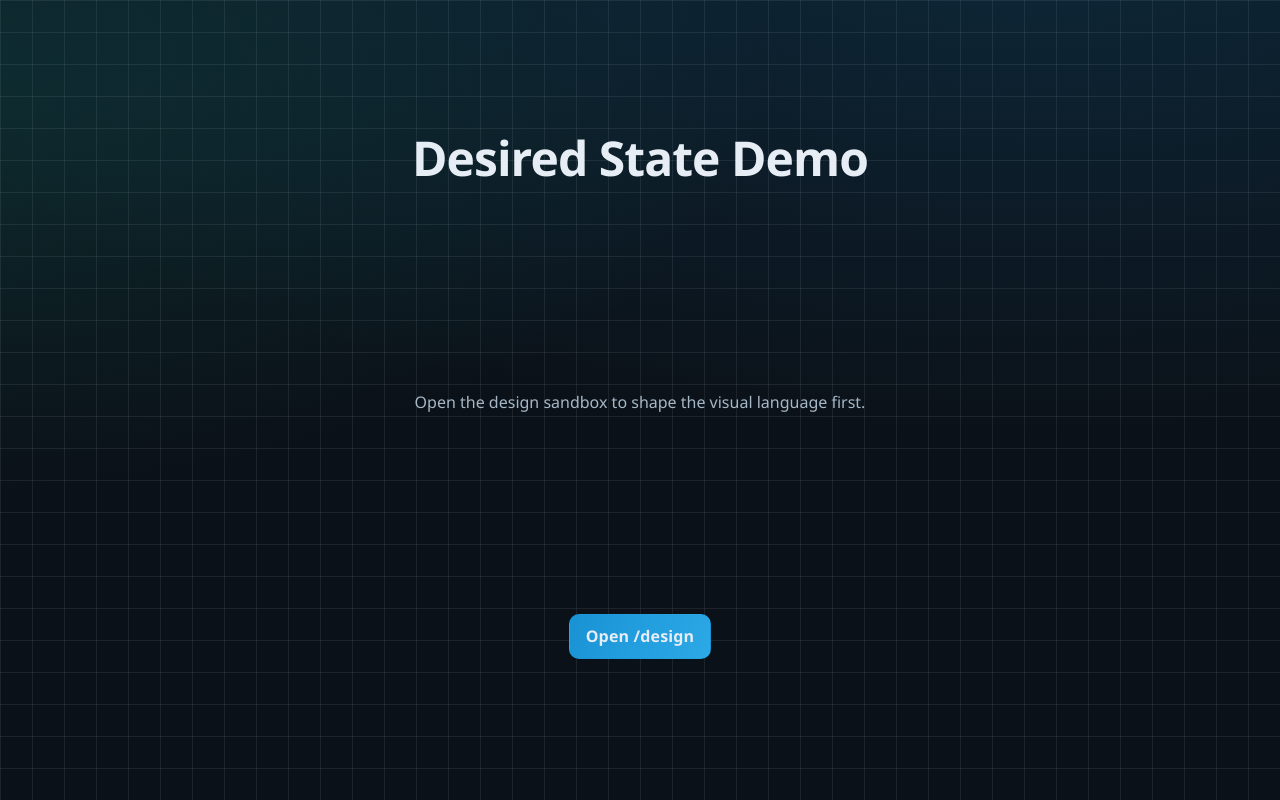
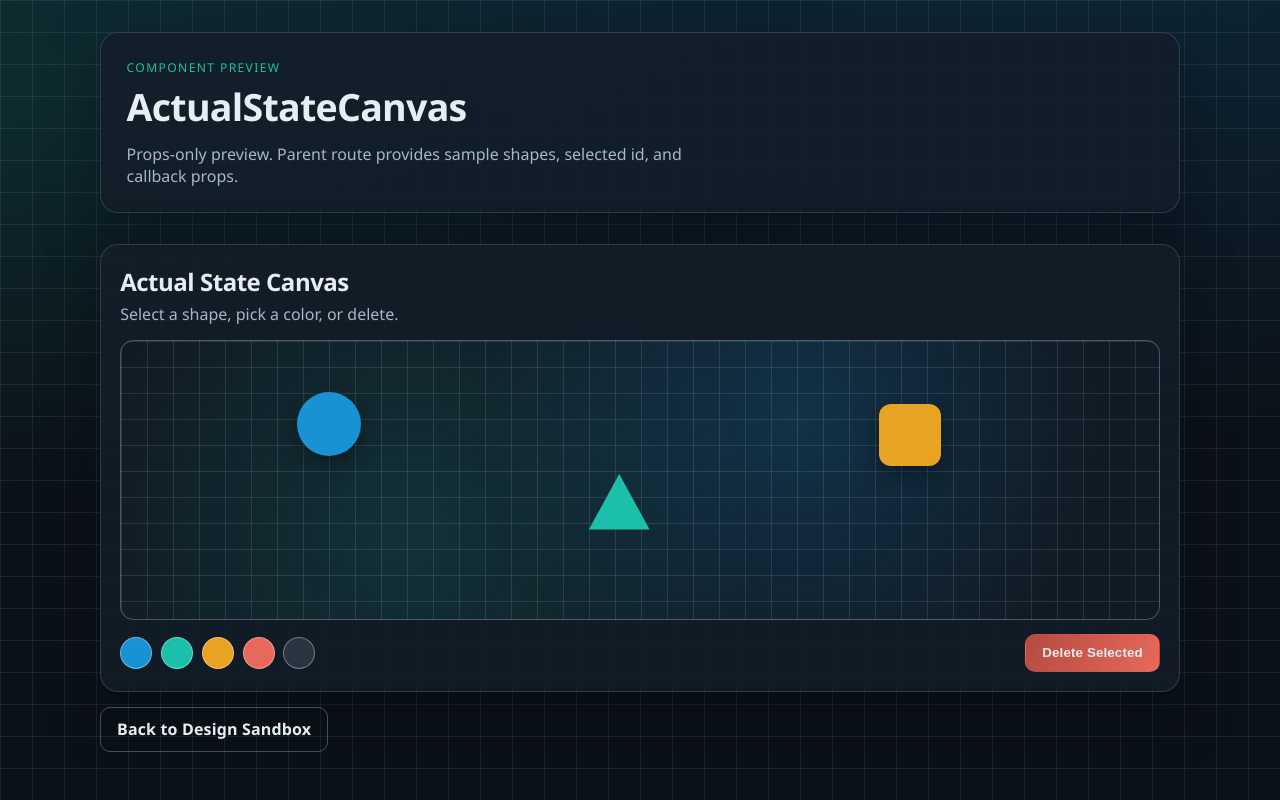
Before and after one commit to LiamCarver/desired-state-demo, a React (Vite) app in the folder app/: page /design/components/canvas in a window 1280 px wide. Before the commit this address led to /. Built offline with nearby package versions, Linux system fonts and the light colour scheme.

Commit message:
feat: add props-only actual state canvas component route

```diff
--- a/app/src/App.tsx
+++ b/app/src/App.tsx
@@ -1,4 +1,5 @@
 import { Navigate, Route, Routes } from 'react-router-dom'
+import CanvasComponentRoute from './routes/CanvasComponentRoute'
 import DesignRoute from './routes/DesignRoute'
 import HomeRoute from './routes/HomeRoute'
 
@@ -7,6 +8,7 @@ function App() {
     <Routes>
       <Route path="/" element={<HomeRoute />} />
       <Route path="/design" element={<DesignRoute />} />
+      <Route path="/design/components/canvas" element={<CanvasComponentRoute />} />
       <Route path="*" element={<Navigate to="/" replace />} />
     </Routes>
   )
--- /dev/null
+++ b/app/src/components/ActualStateCanvas.tsx
@@ -0,0 +1,91 @@
+export type CanvasShapeType = 'circle' | 'triangle' | 'square'
+
+export type CanvasShape = {
+  id: string
+  type: CanvasShapeType
+  color: string
+  x: number
+  y: number
+  size: number
+}
+
+export type CanvasColorOption = {
+  name: string
+  value: string
+}
+
+type ActualStateCanvasProps = {
+  title: string
+  subtitle: string
+  shapes: CanvasShape[]
+  selectedShapeId?: string
+  colorOptions: CanvasColorOption[]
+  onSelectShape: (shapeId: string) => void
+  onDeleteSelected: () => void
+  onSelectColor: (colorValue: string) => void
+}
+
+function ActualStateCanvas({
+  title,
+  subtitle,
+  shapes,
+  selectedShapeId,
+  colorOptions,
+  onSelectShape,
+  onDeleteSelected,
+  onSelectColor,
+}: ActualStateCanvasProps) {
+  return (
+    <section className="canvas-card" aria-label="Actual state canvas component">
+      <header className="canvas-card-header">
+        <h2>{title}</h2>
+        <p>{subtitle}</p>
+      </header>
+
+      <div className="canvas-surface" role="list" aria-label="Shapes on canvas">
+        {shapes.map((shape) => {
+          const shapeClass = `canvas-shape canvas-shape-${shape.type}`
+          const isSelected = shape.id === selectedShapeId
+          return (
+            <button
+              key={shape.id}
+              type="button"
+              role="listitem"
+              aria-label={`Select ${shape.id}`}
+              aria-pressed={isSelected}
+              className={`${shapeClass}${isSelected ? ' is-selected' : ''}`}
+              style={{
+                left: `${shape.x}%`,
+                top: `${shape.y}%`,
+                width: `${shape.size}px`,
+                height: `${shape.size}px`,
+                backgroundColor: shape.color,
+              }}
+              onClick={() => onSelectShape(shape.id)}
+            />
+          )
+        })}
+      </div>
+
+      <div className="canvas-toolbar">
+        <div className="canvas-color-list" aria-label="Shape color options">
+          {colorOptions.map((color) => (
+            <button
+              key={color.value}
+              type="button"
+              className="canvas-color-chip"
+              aria-label={`Set shape color to ${color.name}`}
+              onClick={() => onSelectColor(color.value)}
+              style={{ backgroundColor: color.value }}
+            />
+          ))}
+        </div>
+        <button type="button" className="btn btn-danger" onClick={onDeleteSelected}>
+          Delete Selected
+        </button>
+      </div>
+    </section>
+  )
+}
+
+export default ActualStateCanvas
--- a/app/src/index.css
+++ b/app/src/index.css
@@ -146,6 +146,114 @@ h2 {
   grid-template-columns: repeat(auto-fit, minmax(148px, 1fr));
 }
 
+.inline-actions {
+  display: flex;
+  flex-wrap: wrap;
+  gap: 0.75rem;
+}
+
+.canvas-card {
+  border: 1px solid var(--stroke);
+  background: var(--bg-panel);
+  border-radius: 18px;
+  box-shadow: var(--shadow);
+  padding: 1.2rem;
+  display: grid;
+  gap: 0.9rem;
+}
+
+.canvas-card-header {
+  display: grid;
+  gap: 0.35rem;
+}
+
+.canvas-card-header p {
+  margin: 0;
+  color: var(--text-muted);
+}
+
+.canvas-surface {
+  position: relative;
+  min-height: 280px;
+  border-radius: 14px;
+  border: 1px solid var(--stroke-strong);
+  background:
+    linear-gradient(rgba(166, 183, 198, 0.16) 1px, transparent 1px),
+    linear-gradient(90deg, rgba(166, 183, 198, 0.16) 1px, transparent 1px),
+    radial-gradient(circle at 65% 28%, rgba(25, 146, 212, 0.2), transparent 44%),
+    radial-gradient(circle at 28% 68%, rgba(28, 191, 170, 0.14), transparent 44%),
+    var(--bg-elev);
+  background-size:
+    26px 26px,
+    26px 26px,
+    100% 100%,
+    100% 100%,
+    auto;
+}
+
+.canvas-shape {
+  position: absolute;
+  transform: translate(-50%, -50%);
+  border: none;
+  cursor: pointer;
+  transition: transform 120ms ease, box-shadow 120ms ease;
+  box-shadow: 0 8px 18px rgba(4, 9, 15, 0.4);
+}
+
+.canvas-shape:hover {
+  transform: translate(-50%, -50%) scale(1.03);
+}
+
+.canvas-shape:focus-visible {
+  outline: 2px solid var(--text-main);
+  outline-offset: 2px;
+}
+
+.canvas-shape-circle {
+  border-radius: 999px;
+}
+
+.canvas-shape-square {
+  border-radius: 12px;
+}
+
+.canvas-shape-triangle {
+  clip-path: polygon(50% 8%, 4% 92%, 96% 92%);
+}
+
+.canvas-shape.is-selected {
+  box-shadow:
+    0 0 0 2px rgba(231, 237, 244, 0.95),
+    0 12px 28px rgba(4, 9, 15, 0.55);
+}
+
+.canvas-toolbar {
+  display: flex;
+  justify-content: space-between;
+  align-items: center;
+  gap: 0.75rem;
+  flex-wrap: wrap;
+}
+
+.canvas-color-list {
+  display: flex;
+  gap: 0.55rem;
+  flex-wrap: wrap;
+}
+
+.canvas-color-chip {
+  width: 32px;
+  height: 32px;
+  border-radius: 999px;
+  border: 1px solid rgba(255, 255, 255, 0.35);
+  cursor: pointer;
+}
+
+.canvas-color-chip:focus-visible {
+  outline: 2px solid var(--text-main);
+  outline-offset: 2px;
+}
+
 .shape-card,
 .swatch-card {
   border: 1px solid var(--stroke);
--- /dev/null
+++ b/app/src/routes/CanvasComponentRoute.tsx
@@ -0,0 +1,49 @@
+import { Link } from 'react-router-dom'
+import ActualStateCanvas, { type CanvasColorOption, type CanvasShape } from '../components/ActualStateCanvas'
+import { palette } from '../design/designTokens'
+
+const sampleShapes: CanvasShape[] = [
+  { id: 'shape-a1', type: 'circle', color: '#1992D4', x: 20, y: 30, size: 64 },
+  { id: 'shape-b2', type: 'triangle', color: '#1CBFAA', x: 48, y: 58, size: 66 },
+  { id: 'shape-c3', type: 'square', color: '#E9A322', x: 76, y: 34, size: 62 },
+]
+
+const sampleColors: CanvasColorOption[] = palette.map((swatch) => ({
+  name: swatch.name,
+  value: swatch.value,
+}))
+
+function noop() {}
+
+function CanvasComponentRoute() {
+  return (
+    <main className="design-page">
+      <header className="hero-card">
+        <p className="eyebrow">Component Preview</p>
+        <h1>ActualStateCanvas</h1>
+        <p className="hero-copy">
+          Props-only preview. Parent route provides sample shapes, selected id, and callback props.
+        </p>
+      </header>
+
+      <ActualStateCanvas
+        title="Actual State Canvas"
+        subtitle="Select a shape, pick a color, or delete."
+        shapes={sampleShapes}
+        selectedShapeId="shape-b2"
+        colorOptions={sampleColors}
+        onSelectShape={noop}
+        onDeleteSelected={noop}
+        onSelectColor={noop}
+      />
+
+      <div className="inline-actions">
+        <Link className="btn btn-ghost" to="/design">
+          Back to Design Sandbox
+        </Link>
+      </div>
+    </main>
+  )
+}
+
+export default CanvasComponentRoute
--- a/app/src/routes/DesignRoute.tsx
+++ b/app/src/routes/DesignRoute.tsx
@@ -1,3 +1,4 @@
+import { Link } from 'react-router-dom'
 import BackgroundPreview from '../components/BackgroundPreview'
 import ButtonShowcase from '../components/ButtonShowcase'
 import PaletteGrid from '../components/PaletteGrid'
@@ -35,6 +36,16 @@ function DesignRoute() {
         <h2>Color Palette</h2>
         <PaletteGrid />
       </section>
+
+      <section className="card">
+        <h2>Component Routes</h2>
+        <p>Preview isolated component implementations with example props.</p>
+        <div className="inline-actions">
+          <Link className="btn btn-ghost" to="/design/components/canvas">
+            Open ActualStateCanvas
+          </Link>
+        </div>
+      </section>
     </main>
   )
 }
```
Also changed, not shown: 1 other file (tests, documents, lock files or other folders).
